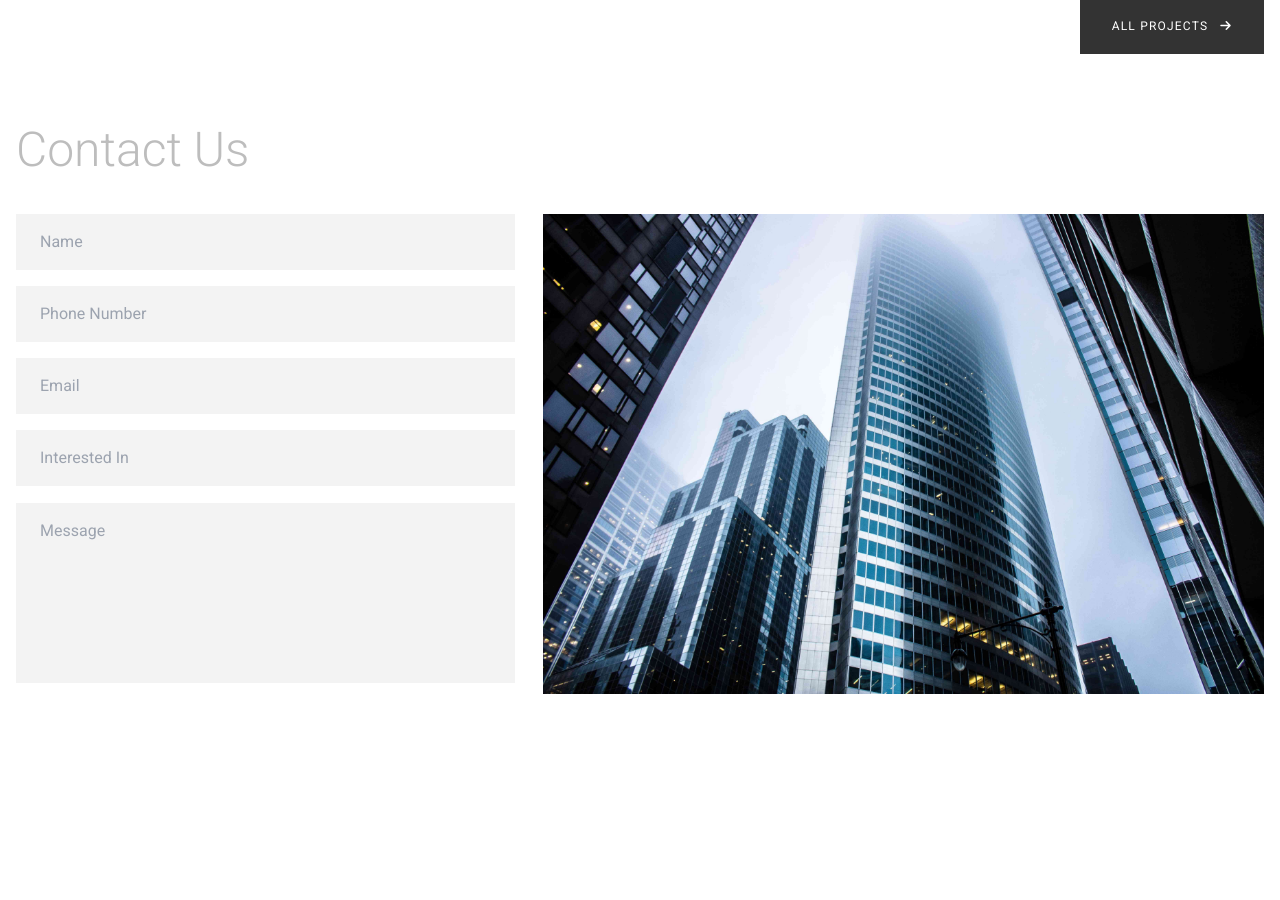
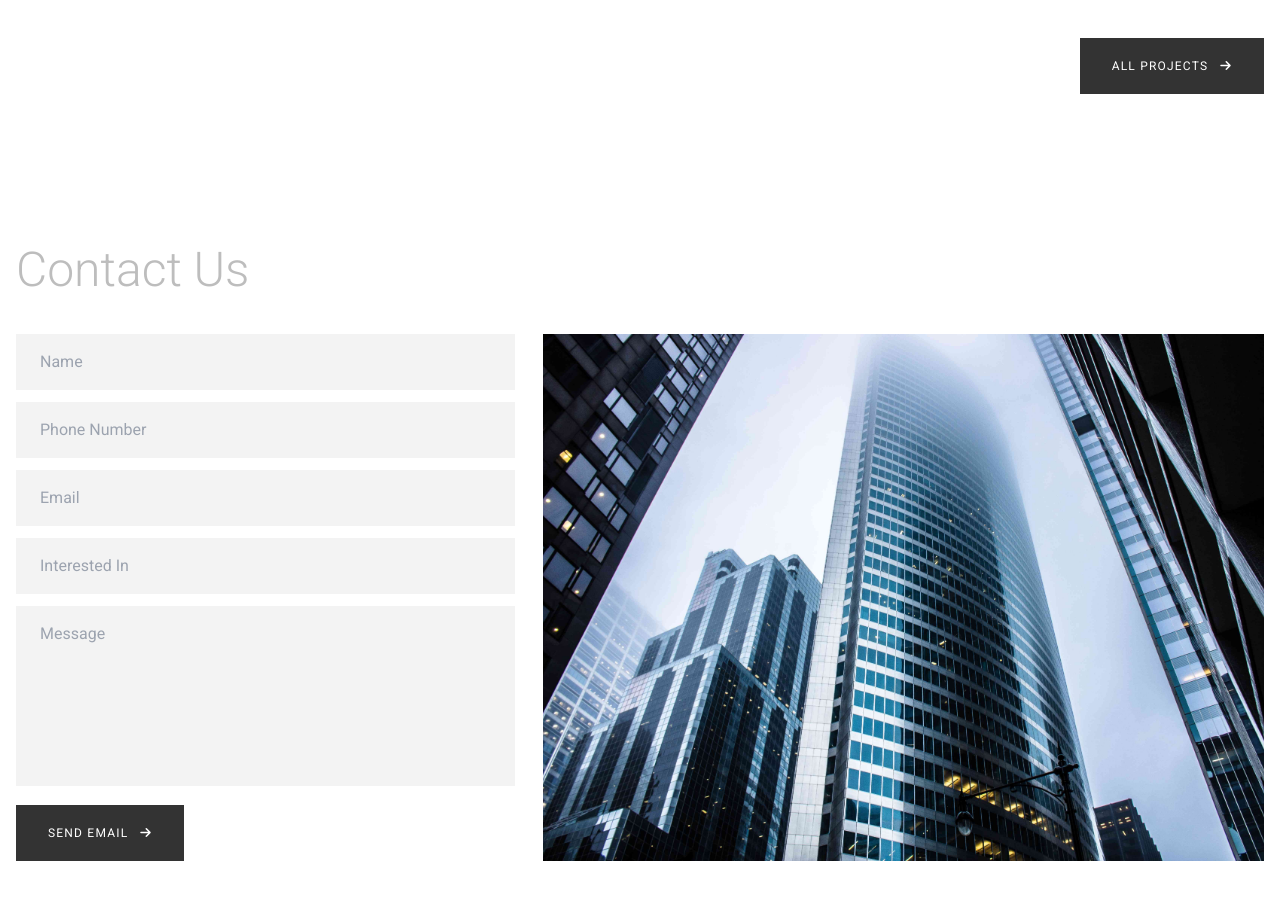
Before and after one commit to Rysth/REACT-Digital-Project, a React (Create React App) app: page / in a window 1280 px wide. Shown: the part 2535-3435 px from the top of the page. Before the commit the page ends 3285 px from the top, so only its background shows below. Built offline with nearby package versions, Linux system fonts and the light colour scheme.

Commit message:
Finish responsive design and simple validation.

```diff
--- a/src/pages/sections/ContactSection.jsx
+++ b/src/pages/sections/ContactSection.jsx
@@ -4,13 +4,14 @@ import Banner from '../../assets/images/projects/project_5.jpg';
 function ContactSection() {
   return (
     <div>
-      <div className="container max-w-screen-xl p-4 mx-auto text-[var(--CL-primary-gray)]">
+      <div className="container max-w-screen-xl p-4 mx-auto text-[var(--CL-primary-gray)] animate__animated animate__fadeIn animate__slow my-10 md:my-20">
         <Subtitle title="Contact Us" />
         <div className="grid lg:grid-cols-[40%_1fr] my-10 gap-7">
-          <form className="grid gap-3">
+          <form className="grid gap-3" method="post">
             <fieldset className="border-0 outline-0">
               <label htmlFor="name">
                 <input
+                  required
                   type="text"
                   name="name"
                   id="name"
@@ -22,6 +23,7 @@ function ContactSection() {
             <fieldset className="border-0 outline-0">
               <label htmlFor="phone_number">
                 <input
+                  required
                   type="tel"
                   name="phone_number"
                   id="phone_number"
@@ -33,6 +35,7 @@ function ContactSection() {
             <fieldset className="border-0 outline-0">
               <label htmlFor="email">
                 <input
+                  required
                   type="email"
                   name="email"
                   id="email"
@@ -44,6 +47,7 @@ function ContactSection() {
             <fieldset className="border-0 outline-0">
               <label htmlFor="interest">
                 <input
+                  required
                   type="text"
                   name="interest"
                   id="interest"
@@ -64,6 +68,15 @@ function ContactSection() {
                 />
               </label>
             </fieldset>
+            <fieldset className="flex justify-end border-0 outline-0 md:justify-start">
+              <button
+                type="submit"
+                className="p-4 md:px-8 md:py-5 text-xs tracking-widest uppercase flex items-center gap-3 justify-center text-white bg-[var(--CL-primary-gray)]  md:hover:translate-x-5 transition w-full md:w-max"
+              >
+                Send Email
+                <i className="fa-solid fa-arrow-right" />
+              </button>
+            </fieldset>
           </form>
           <picture className="col-start-1 col-end-2 row-start-1 row-end-2 max-h-60 lg:max-h-full lg:row-start-1 lg:col-start-2">
             <img src={Banner} alt="" className="object-cover w-full h-full" />
--- a/src/pages/sections/MissionSection.jsx
+++ b/src/pages/sections/MissionSection.jsx
@@ -3,7 +3,7 @@ import Subtitle from '../../components/Subtitle/Subtitle';
 function MissionSection() {
   return (
     <div>
-      <div className="container max-w-screen-xl p-4 mx-auto animate__animated animate__fadeIn animate__slow">
+      <div className="container max-w-screen-xl p-4 mx-auto my-10 animate__animated animate__fadeIn animate__slow md:my-20">
         <Subtitle title="Main Focus/Mission Statement" />
         <div className="flex flex-col sm:flex-row md:justify-between text-[var(--CL-primary-gray)] mt-10 gap-5">
           <div className="flex items-center gap-3">
--- a/src/pages/sections/ProjectSection.jsx
+++ b/src/pages/sections/ProjectSection.jsx
@@ -9,7 +9,7 @@ import Project5 from '../../assets/images/projects/project_5.jpg';
 function ProjectSection() {
   return (
     <div className="mt-10">
-      <div className="container max-w-screen-xl p-4 mx-auto animate__animated animate__fadeIn animate__slow">
+      <div className="container max-w-screen-xl p-4 mx-auto my-10 animate__animated animate__fadeIn animate__slow md:my-20">
         <Subtitle title="Our Projects" />
         <div className="grid gap-5 mt-10">
           <div className="flex flex-col gap-5 sm:flex-row">
```
